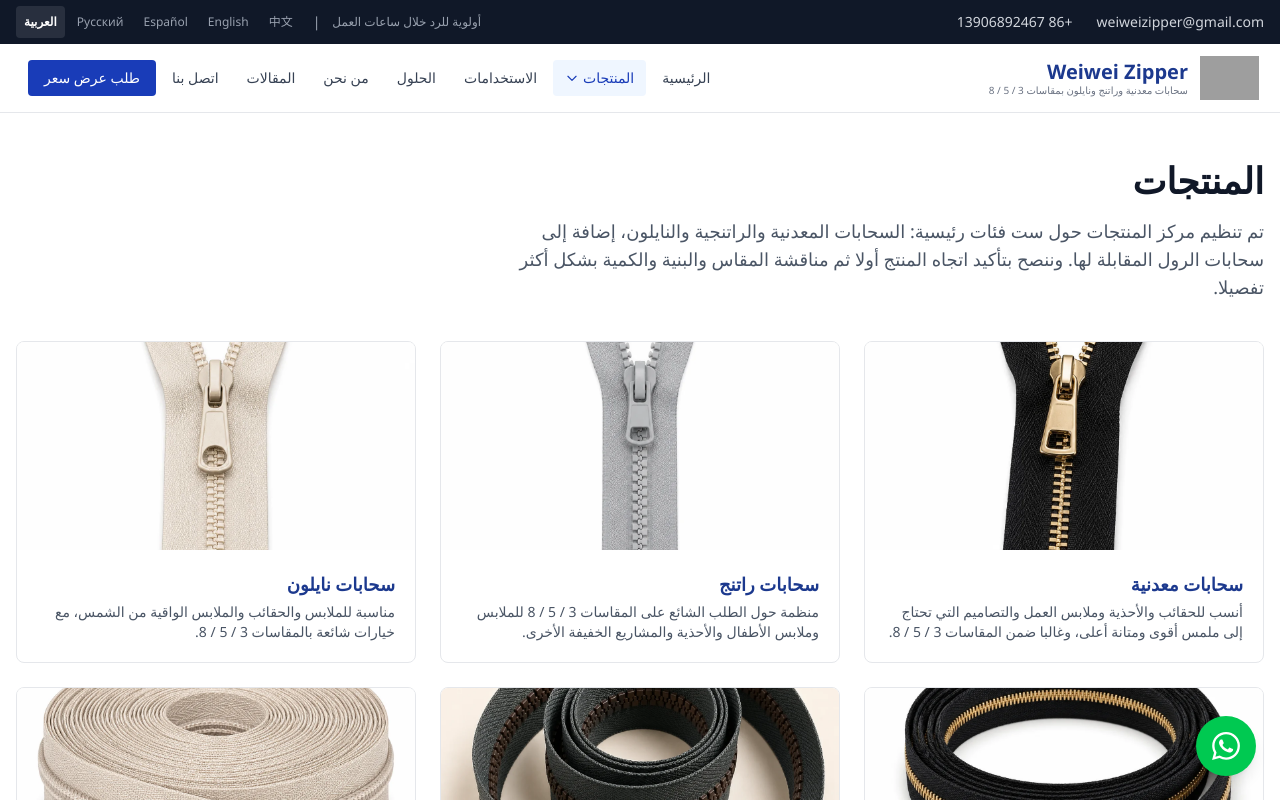
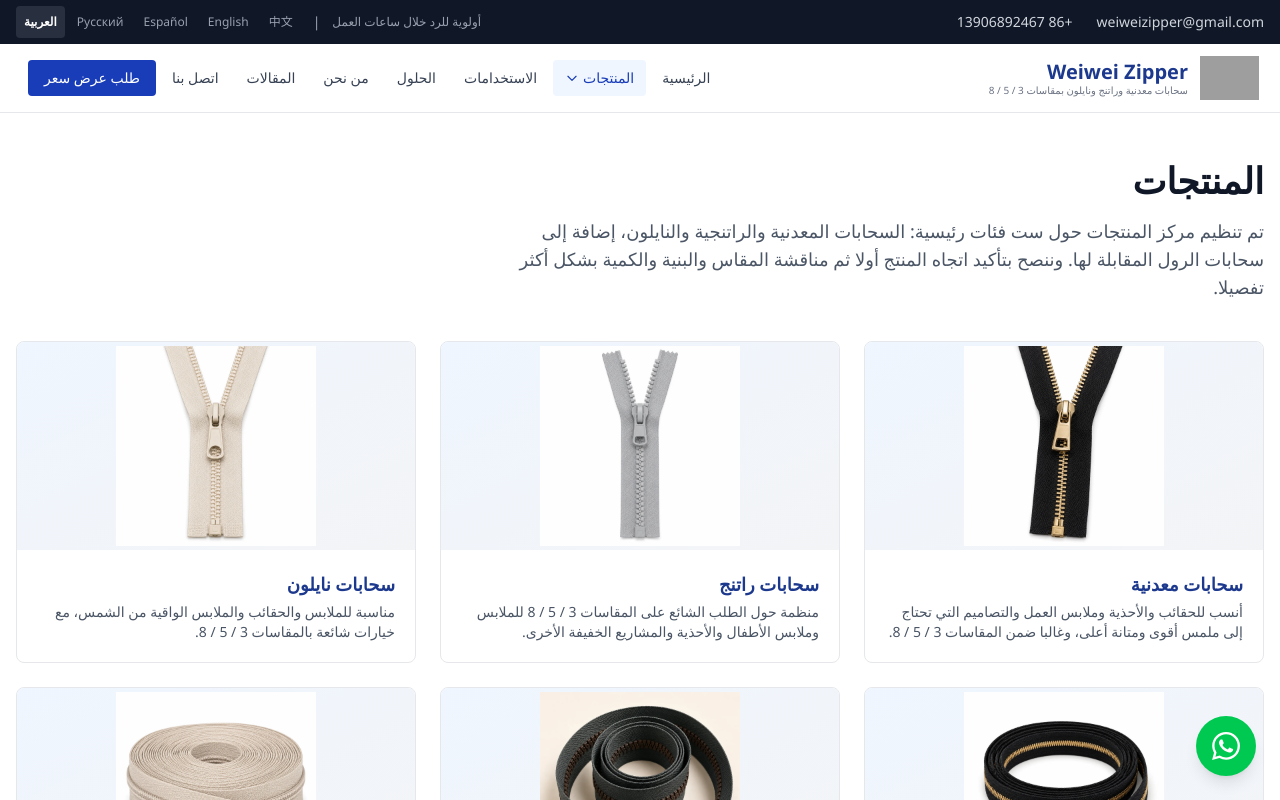
Before and after one commit to TwilightVoyager777/weiwei-zipper-web, a Next.js app: page /ar/products in a window 1280 px wide. Shown: the top 800 px of the page. Built offline with nearby package versions, Linux system fonts and the light colour scheme; grey boxes are pictures that could not be loaded.

Commit message:
Restore contained image style on the product center cards
Revert the object-cover treatment on /products back to the original
gradient background with contained, centered images

```diff
--- a/src/app/[locale]/products/page.tsx
+++ b/src/app/[locale]/products/page.tsx
@@ -42,13 +42,13 @@ export default async function ProductsPage({ params }: Props) {
             href={card.href as any}
             className="bg-white border border-gray-200 rounded-lg overflow-hidden hover:shadow-lg transition-all group"
           >
-            <div className="h-44 sm:h-52 bg-gray-50 overflow-hidden">
+            <div className="h-44 sm:h-52 bg-gradient-to-br from-blue-50 to-gray-100 flex items-center justify-center overflow-hidden">
               <Image
                 src={card.image}
                 alt={card.name}
-                width={600}
-                height={400}
-                className="w-full h-full object-cover group-hover:scale-105 transition-transform duration-300"
+                width={400}
+                height={300}
+                className="object-contain max-h-[200px] w-auto group-hover:scale-105 transition-transform duration-300"
               />
             </div>
             <div className="p-4 sm:p-5">
@@ -71,13 +71,13 @@ export default async function ProductsPage({ params }: Props) {
                 href={`/products/${slug}` as any}
                 className="bg-white border border-gray-200 rounded-lg overflow-hidden hover:shadow-md transition-all group"
               >
-                <div className="h-40 bg-gray-50 overflow-hidden">
+                <div className="h-40 bg-gradient-to-br from-gray-50 to-gray-100 flex items-center justify-center overflow-hidden">
                   <Image
                     src={PRODUCT_IMAGES[slug]}
                     alt={productItems[slug].name}
-                    width={600}
-                    height={400}
-                    className="w-full h-full object-cover group-hover:scale-105 transition-transform duration-300"
+                    width={300}
+                    height={200}
+                    className="object-contain max-h-[150px] w-auto group-hover:scale-105 transition-transform duration-300"
                   />
                 </div>
                 <div className="p-4 sm:p-5">
```
